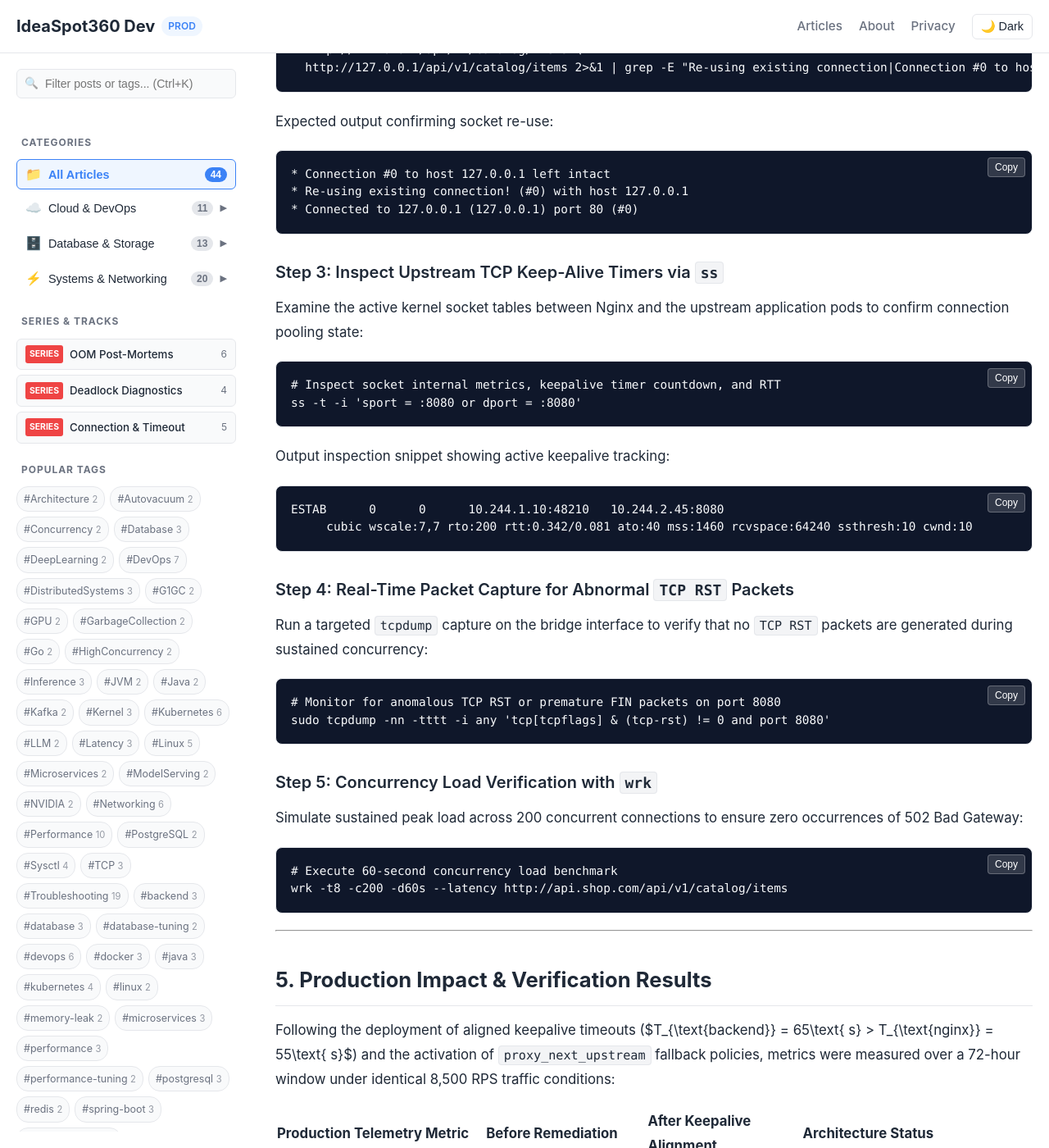
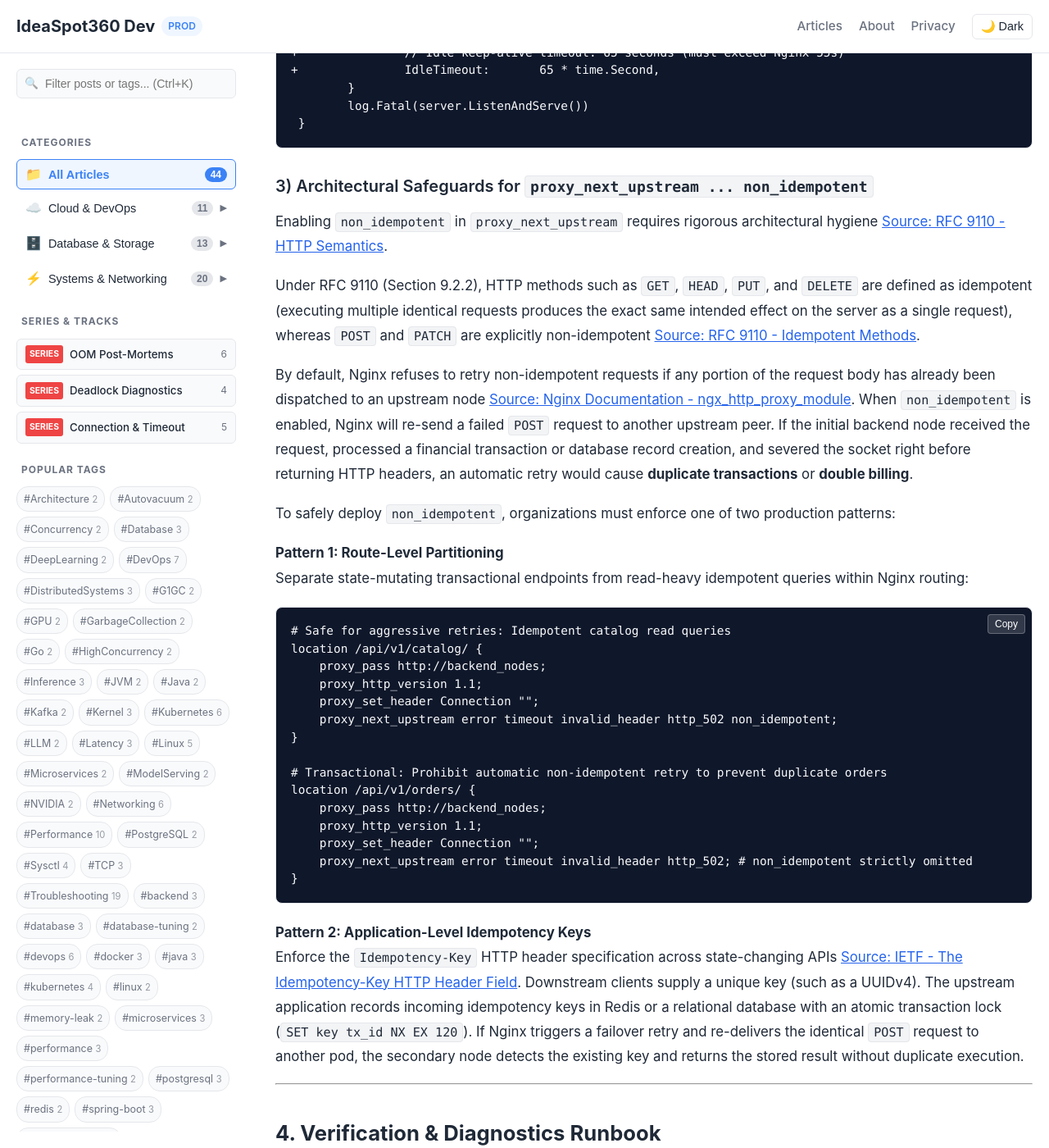
Before and after one commit to ideaspot360/dev, a Jekyll site: the page built from _posts/2026-11-15-nginx-502-bad-gateway-upstream-prematurely-closed.md, in a window 1280 px wide and 1400 px high, scrolled down 9465 px. Shown: the whole window at 82% size. Built offline with Jekyll 4.4.1, drawn with Linux system fonts in a browser that asks for light colours; some of the changed text lies outside the part shown.

Commit message:
fix(dev): calibrate active vs passive TCP close, proxy module attribution, and non_idempotent idempotency safeguards in post #15

````diff
--- a/_posts/2026-11-15-nginx-502-bad-gateway-upstream-prematurely-closed.md
+++ b/_posts/2026-11-15-nginx-502-bad-gateway-upstream-prematurely-closed.md
@@ -15,12 +15,14 @@ fact_check_sources:
   - "https://nginx.org/en/docs/http/ngx_http_proxy_module.html#proxy_http_version"
   - "https://nginx.org/en/docs/http/ngx_http_proxy_module.html#proxy_set_header"
   - "https://nginx.org/en/docs/http/ngx_http_proxy_module.html#proxy_next_upstream"
+  - "https://nginx.org/en/docs/http/ngx_http_core_module.html#keepalive_timeout"
   - "https://docs.spring.io/spring-boot/appendix/application-properties/index.html#appendix.application-properties.server"
   - "https://nodejs.org/api/http.html#serverkeepalivetimeout"
   - "https://docs.gunicorn.org/en/stable/settings.html#keepalive"
   - "https://pkg.go.dev/net/http#Server"
   - "https://www.rfc-editor.org/rfc/rfc9293.html"
   - "https://www.rfc-editor.org/rfc/rfc9110.html"
+  - "https://datatracker.ietf.org/doc/draft-ietf-httpapi-idempotency-key-header/"
 ---
 
 Intermittent `502 Bad Gateway` errors with `upstream prematurely closed connection while reading response header from upstream` are notoriously difficult to isolate during production triage. They manifest exclusively under sustained concurrency, while upstream application performance indicators—such as CPU utilization, heap residency, garbage collection pauses, and database connection pool availability—remain entirely normal.
@@ -88,11 +90,13 @@ t5 │ Nginx recv() triggers ECONNRESET (104)                                │
 ```
 
 ### The RFC 9293 Invariant on Half-Closed Sockets
-Under RFC 9293 (Section 3.6.1, which updates and consolidates RFC 793), when an endpoint initiates a passive or active close of a TCP socket, its internal state transitions through `FIN_WAIT_1`, `FIN_WAIT_2`, or `CLOSE_WAIT` [Source: RFC 9293 - Connection Termination](https://www.rfc-editor.org/rfc/rfc9293.html#section-3.6.1).
+Under RFC 9293 (which updates and consolidates RFC 793), connection termination operates independently in each direction [Source: RFC 9293 - Connection Termination](https://www.rfc-editor.org/rfc/rfc9293.html#section-3.6). When an endpoint initiates an active close by calling `close()`, its socket state transitions from `ESTABLISHED` through `FIN_WAIT_1` and `FIN_WAIT_2` (or `CLOSING` / `TIME_WAIT`). Conversely, a peer receiving that `FIN` performs a passive close, transitioning from `ESTABLISHED` to `CLOSE_WAIT` and subsequently `LAST_ACK` [Source: RFC 9293 - Connection State Machine](https://www.rfc-editor.org/rfc/rfc9293.html#section-3.3.2).
 
-If an application closes the socket descriptor while incoming segment bytes arrive across the wire, or if new data packets are received after a connection termination handshake has started, the operating system's TCP stack cannot deliver the payload to any active application-level buffer. The protocol implementation mandates an immediate transmission of a `TCP RST` (Reset) segment to indicate unrecoverable data loss [Source: RFC 9293 - Reset Generation](https://www.rfc-editor.org/rfc/rfc9293.html#section-3.6.1).
+RFC 9293 Section 3.6.1 explicitly governs the half-closed operational condition: while a peer that sent `FIN` may theoretically continue to receive incoming data, an application calling `close()` executes a half-duplex close that destroys its user-space socket descriptor and reader buffer [Source: RFC 9293 - Half-Closed Connections](https://www.rfc-editor.org/rfc/rfc9293.html#section-3.6.1).
 
-When Nginx dispatches an outbound HTTP request on a pre-existing pooled socket, it calls `writev()` on the file descriptor. If the remote peer's `FIN` is in flight, the local socket still registers as writable (`POLLOUT`). The outbound `TCP PSH+ACK` packet crosses the incoming `TCP FIN` packet on the wire. When the backend kernel receives data on a socket whose receive buffer has already been discarded by `close()`, it immediately emits `TCP RST`.
+If an application closes the socket while incoming segment bytes arrive across the wire, or if new data packets are received after a connection termination handshake has started, the operating system's TCP stack cannot deliver the payload to any active application-level buffer. In accordance with RFC 9293 Section 3.5.2 (Reset Generation) and Section 3.6.1, the kernel implementation mandates an immediate transmission of a `TCP RST` (Reset) segment to signal unrecoverable data loss [Source: RFC 9293 - Reset Generation](https://www.rfc-editor.org/rfc/rfc9293.html#section-3.5.2).
+
+When Nginx dispatches an outbound HTTP request on a pre-existing pooled socket, it calls `writev()` on the file descriptor. If the remote peer's `FIN` is in flight, the local socket still registers as writable (`POLLOUT`). The outbound `TCP PSH+ACK` packet crosses the incoming `TCP FIN` packet on the wire. When the backend kernel receives data on a socket whose receive buffer has already been discarded by `close()`, `tcp_v4_send_reset()` immediately emits `TCP RST` with sequence number derived from the incoming acknowledgment field (`th->ack_seq`).
 
 Nginx, awaiting the HTTP status line via `epoll_wait()`, invokes `recv()` on the socket descriptor. The system call aborts with error code `104: Connection reset by peer` (`ECONNRESET`). Because Nginx has already transmitted the request headers to the backend and cannot determine whether the upstream executed partial transaction logic, it logs `upstream prematurely closed connection while reading response header from upstream` and returns `502 Bad Gateway` to the downstream client [Source: Nginx Documentation - ngx_http_proxy_module](https://nginx.org/en/docs/http/ngx_http_proxy_module.html).
 
@@ -144,14 +148,25 @@ sysctl -w net.ipv4.tcp_keepalive_time=60
 ```
 * **Why It Fails**: Linux kernel TCP keepalive (`SO_KEEPALIVE`) operates strictly at Layer 4 to detect dead physical links and unreachable peers by sending empty ACK probes with sequence number $SEG.UNA - 1$ [Source: RFC 9293 - Keep-Alive Probes](https://www.rfc-editor.org/rfc/rfc9293.html). It does not trigger application-level HTTP idle timeouts. Application servers such as Tomcat, Node.js, and Gunicorn manage HTTP keepalive timeouts entirely within application space using software event timers. Modifying kernel L4 parameters has no bearing on L7 keepalive race conditions.
 
+### Misstep 4: Configuring `keepalive_timeout` in the Wrong Nginx Block (`http` / `server`)
+Engineers frequently configure `keepalive_timeout 55s;` within the top-level `http` or `server` blocks and assume upstream keepalive timeouts are solved:
+```nginx
+# Ineffective: Only configures downstream client keep-alive, not upstream pooling
+http {
+    keepalive_timeout 55s;
+    ...
+}
+```
+* **Why It Fails**: In Nginx, `keepalive_timeout` declared in the `http`, `server`, or `location` contexts belongs to `ngx_http_core_module` and configures the timeout during which a **downstream client** connection will stay open on the server side (default: 75 seconds) [Source: Nginx Documentation - Core Functionality](https://nginx.org/en/docs/http/ngx_http_core_module.html#keepalive_timeout). It has zero effect on the upstream connection pool. To configure the idle timeout between Nginx and upstream backend servers, `keepalive_timeout` must be declared specifically inside the `upstream { ... }` directive block, which was introduced in Nginx 1.15.3 [Source: Nginx Documentation - ngx_http_upstream_module](https://nginx.org/en/docs/http/ngx_http_upstream_module.html#keepalive_timeout).
+
 ---
 
 ## 3. Remediation Strategy & Production Implementation
 
-Permanent resolution requires a two-fold engineering strategy:
+Permanent resolution requires a three-fold engineering strategy:
 1. Establish explicit upstream connection pooling in Nginx with conservative keepalive timers.
 2. Synchronize all upstream backend runtimes so their keepalive idle timeout exceeds Nginx's upstream keepalive timeout by at least 10 seconds.
-3. Configure `proxy_next_upstream` retry policies to handle any anomalous transient TCP resets safely.
+3. Configure `proxy_next_upstream` retry policies with robust idempotency safeguards to handle anomalous transient TCP resets safely.
 
 ### 1) Nginx Reverse Proxy Remediation (`/etc/nginx/conf.d/upstream.conf`)
 
@@ -159,14 +174,14 @@ By default, Nginx communicates with upstream servers using **HTTP/1.0** and inje
 
 To enable upstream connection pooling, you must:
 1. Define the `keepalive` directive inside the `upstream` block to specify the cache capacity of idle connections per worker process [Source: Nginx Documentation - ngx_http_upstream_module](https://nginx.org/en/docs/http/ngx_http_upstream_module.html#keepalive).
-2. Set `keepalive_timeout` in the `upstream` block to **55 seconds** (lower than the backend's 65 seconds).
-3. Set `proxy_http_version 1.1;` and `proxy_set_header Connection "";` in the `location` block to preserve persistent connections [Source: Nginx Documentation - ngx_http_upstream_module](https://nginx.org/en/docs/http/ngx_http_upstream_module.html).
-4. Configure `proxy_next_upstream` with `invalid_header http_502 non_idempotent` to retry failed requests transparently across healthy upstream nodes.
+2. Set `keepalive_timeout` in the `upstream` block to **55 seconds** (lower than the backend's 65 seconds) [Source: Nginx Documentation - ngx_http_upstream_module](https://nginx.org/en/docs/http/ngx_http_upstream_module.html#keepalive_timeout).
+3. Set `proxy_http_version 1.1;` and `proxy_set_header Connection "";` in the `location` block to preserve persistent connections [Source: Nginx Documentation - ngx_http_proxy_module](https://nginx.org/en/docs/http/ngx_http_proxy_module.html#proxy_http_version).
+4. Configure `proxy_next_upstream` to fail over cleanly across healthy upstream nodes on transport errors [Source: Nginx Documentation - ngx_http_proxy_module](https://nginx.org/en/docs/http/ngx_http_proxy_module.html#proxy_next_upstream).
 
 ```diff
 --- a/etc/nginx/conf.d/upstream.conf
 +++ b/etc/nginx/conf.d/upstream.conf
-@@ -1,14 +1,30 @@
+@@ -1,14 +1,33 @@
  upstream backend_nodes {
 -    server 10.244.2.45:8080;
 -    server 10.244.2.46:8080;
@@ -181,6 +196,9 @@ To enable upstream connection pooling, you must:
 +
 +    # Proxy initiates clean termination of idle sockets at 55 seconds
 +    keepalive_timeout 55s;
++
++    # Maximum connection lifetime to guarantee DNS re-resolution and pod load spread
++    keepalive_time 1h;
  }
 
  server {
@@ -201,7 +219,7 @@ To enable upstream connection pooling, you must:
          proxy_set_header X-Real-IP $remote_addr;
          proxy_set_header X-Forwarded-For $proxy_add_x_forwarded_for;
 +
-+        # Idempotent retry on upstream connection closure or 502
++        # Failover retry across upstream nodes; 'non_idempotent' permits retrying POST requests
 +        proxy_next_upstream error timeout invalid_header http_502 non_idempotent;
 +        proxy_next_upstream_tries 3;
 +        proxy_next_upstream_timeout 10s;
@@ -290,6 +308,39 @@ In Go, `IdleTimeout` on `http.Server` controls the maximum amount of time to wai
  }
 ```
 
+### 3) Architectural Safeguards for `proxy_next_upstream ... non_idempotent`
+
+Enabling `non_idempotent` in `proxy_next_upstream` requires rigorous architectural hygiene [Source: RFC 9110 - HTTP Semantics](https://www.rfc-editor.org/rfc/rfc9110.html#section-9.2.2).
+
+Under RFC 9110 (Section 9.2.2), HTTP methods such as `GET`, `HEAD`, `PUT`, and `DELETE` are defined as idempotent (executing multiple identical requests produces the exact same intended effect on the server as a single request), whereas `POST` and `PATCH` are explicitly non-idempotent [Source: RFC 9110 - Idempotent Methods](https://www.rfc-editor.org/rfc/rfc9110.html#section-9.2.2).
+
+By default, Nginx refuses to retry non-idempotent requests if any portion of the request body has already been dispatched to an upstream node [Source: Nginx Documentation - ngx_http_proxy_module](https://nginx.org/en/docs/http/ngx_http_proxy_module.html#proxy_next_upstream). When `non_idempotent` is enabled, Nginx will re-send a failed `POST` request to another upstream peer. If the initial backend node received the request, processed a financial transaction or database record creation, and severed the socket right before returning HTTP headers, an automatic retry would cause **duplicate transactions** or **double billing**.
+
+To safely deploy `non_idempotent`, organizations must enforce one of two production patterns:
+
+#### Pattern 1: Route-Level Partitioning
+Separate state-mutating transactional endpoints from read-heavy idempotent queries within Nginx routing:
+```nginx
+# Safe for aggressive retries: Idempotent catalog read queries
+location /api/v1/catalog/ {
+    proxy_pass http://backend_nodes;
+    proxy_http_version 1.1;
+    proxy_set_header Connection "";
+    proxy_next_upstream error timeout invalid_header http_502 non_idempotent;
+}
+
+# Transactional: Prohibit automatic non-idempotent retry to prevent duplicate orders
+location /api/v1/orders/ {
+    proxy_pass http://backend_nodes;
+    proxy_http_version 1.1;
+    proxy_set_header Connection "";
+    proxy_next_upstream error timeout invalid_header http_502; # non_idempotent strictly omitted
+}
+```
+
+#### Pattern 2: Application-Level Idempotency Keys
+Enforce the `Idempotency-Key` HTTP header specification across state-changing APIs [Source: IETF - The Idempotency-Key HTTP Header Field](https://datatracker.ietf.org/doc/draft-ietf-httpapi-idempotency-key-header/). Downstream clients supply a unique key (such as a UUIDv4). The upstream application records incoming idempotency keys in Redis or a relational database with an atomic transaction lock (`SET key tx_id NX EX 120`). If Nginx triggers a failover retry and re-delivers the identical `POST` request to another pod, the secondary node detects the existing key and returns the stored result without duplicate execution.
+
 ---
 
 ## 4. Verification & Diagnostics Runbook
````
